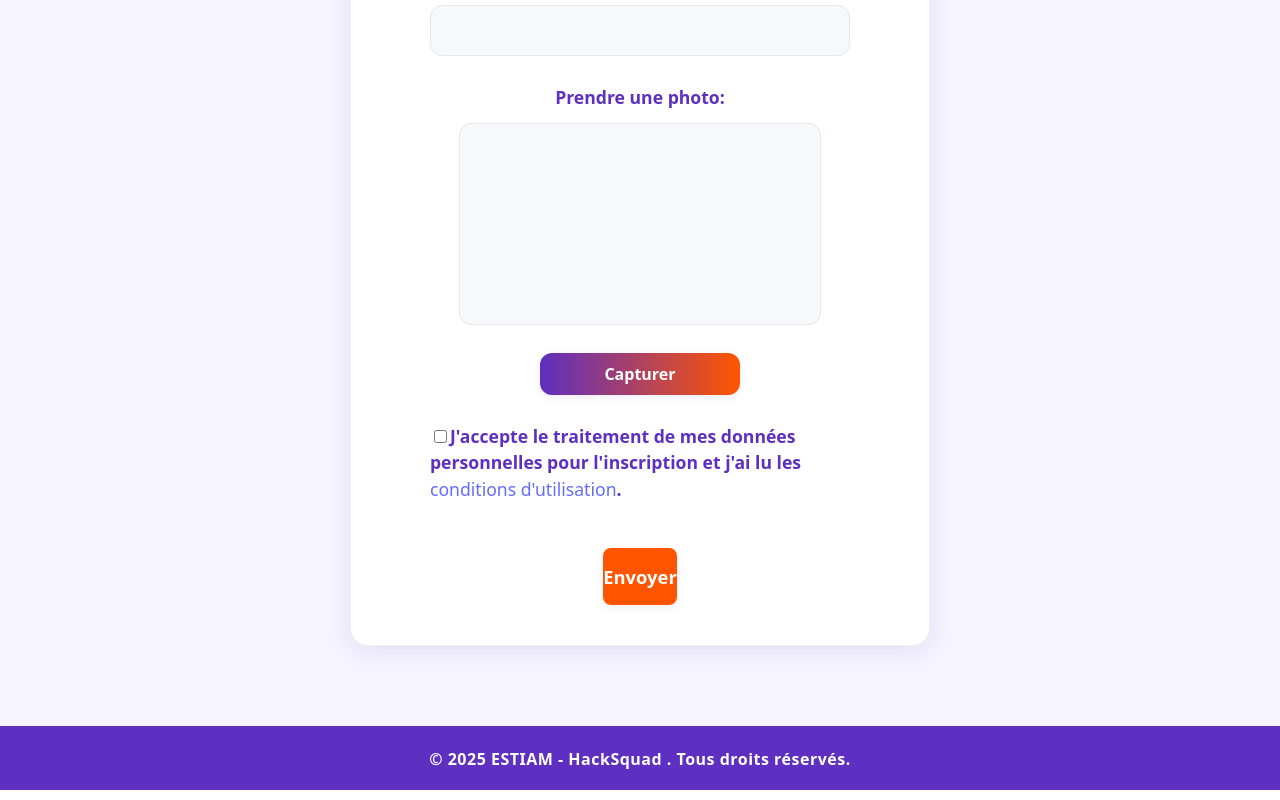
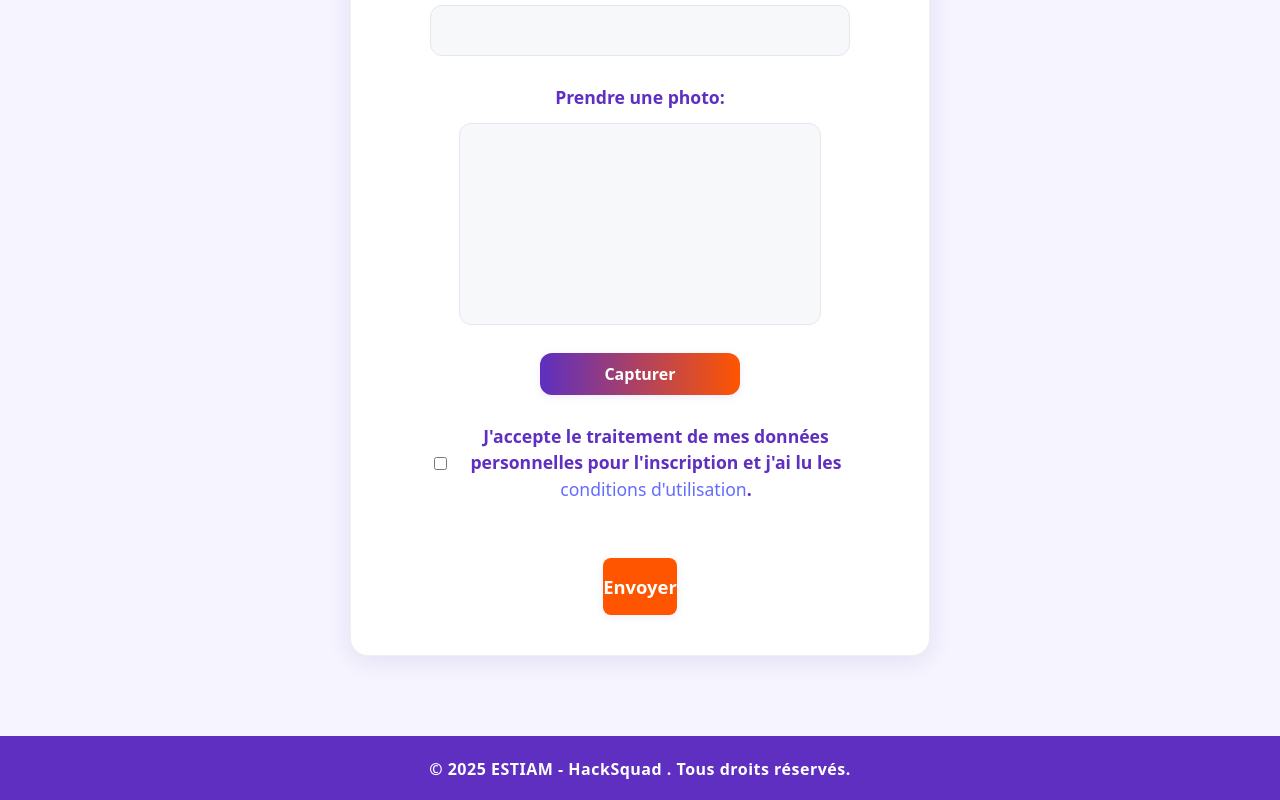
Before and after one commit to Lucasmes93/Hackathon-Groupe11, a React (Vite) app: page /register in a window 1280 px wide. Shown: the part 739-1539 px from the top of the page. Built offline with nearby package versions, Linux system fonts and the light colour scheme; no server answers.

Commit message:
Update Css Register

```diff
--- a/src/pages/Register/Register.module.scss
+++ b/src/pages/Register/Register.module.scss
@@ -149,3 +149,14 @@ label {
   color: #fff;
   transform: translateY(-2px) scale(1.04);
 }
+
+.consent-group {
+  display: flex;
+  flex-direction: row;
+  align-items: center;
+  justify-content: center;
+  gap: 12px;
+  width: 100%;
+  margin: 0 auto 8px auto;
+  text-align: center;
+}
--- a/src/pages/Register/Register.tsx
+++ b/src/pages/Register/Register.tsx
@@ -5,6 +5,7 @@ import Webcam from 'react-webcam';
 import styles from './Register.module.scss';
 import { LangContext } from '../../App';
 import type { userFormProps } from '../../types/custom-type';
+import { useNavigate } from "react-router-dom";
 
 const translations = {
   fr: {
@@ -54,6 +55,7 @@ const Register: React.FC = () => {
   const [consent, setConsent] = useState<boolean>(false);
 
   const webcamRef = useRef<Webcam>(null);
+  const navigate = useNavigate();
 
   const handleChange = (e: React.ChangeEvent<HTMLInputElement>) => {
     const { name, value } = e.target;
@@ -77,6 +79,7 @@ const Register: React.FC = () => {
     }
     console.log('Submitted data:', formData);
     alert(t.alertSuccess);
+    navigate("/facerecognition");
   };
 
   return (
```
